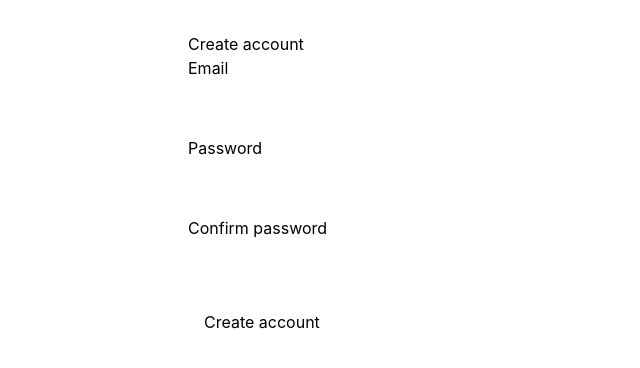
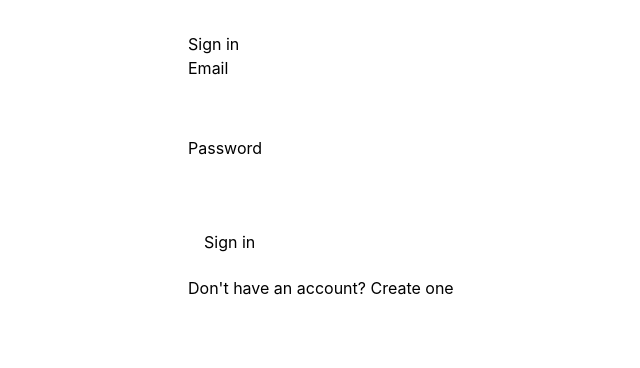
Before and after one commit to CodePicsel/SealVault-frontend, a React (Vite) app: page /login in a window 1280 px wide. Shown: the top 368 px of the page, without its empty margins (212-852 px from the left). Built offline with nearby package versions, Linux system fonts and the light colour scheme; no server answers.

Commit message:
Working Feature: Login

```diff
--- a/package.json
+++ b/package.json
@@ -14,7 +14,7 @@
     "axios": "^1.13.5",
     "react": "^19.2.0",
     "react-dom": "^19.2.0",
-    "react-router-dom": "^7.13.1",
+    "react-router-dom": "^6.30.3",
     "tailwindcss": "^4.2.0"
   },
   "devDependencies": {
--- a/src/App.tsx
+++ b/src/App.tsx
@@ -1,14 +1,41 @@
-import {AuthProvider} from './contexts/AuthContext'
-import {SignUp} from "./pages/SignUp.tsx";
+// src/App.tsx
+import React from 'react';
+import { BrowserRouter, Routes, Route, Link } from 'react-router-dom';
+import { AuthProvider } from './contexts/AuthContext';
+import { SignUp } from './pages/SignUp';
+import { Login } from './pages/Login';
+import { ProtectedRoute } from './components/ProtectedRoutes';
 
+const Dashboard: React.FC = () => {
+    return (
+        <div style={{ padding: 24 }}>
+            <h2>Dashboard</h2>
+            <p>Protected content — you are logged in.</p>
+            <Link to="/profile">Profile</Link>
+        </div>
+    );
+};
 
-function App() {
+const App: React.FC = () => {
+    return (
+        <AuthProvider>
+            <BrowserRouter>
+                <Routes>
+                    <Route path="/signup" element={<SignUp />} />
+                    <Route path="/login" element={<Login />} />
+                    <Route
+                        path="/"
+                        element={
+                            <ProtectedRoute>
+                                <Dashboard />
+                            </ProtectedRoute>
+                        }
+                    />
+                    {/* add other routes here */}
+                </Routes>
+            </BrowserRouter>
+        </AuthProvider>
+    );
+};
 
-  return (
-      <AuthProvider>
-          <SignUp/>
-      </AuthProvider>
-  )
-}
-
-export default App
+export default App;
--- /dev/null
+++ b/src/components/ProtectedRoutes.tsx
@@ -0,0 +1,11 @@
+// src/components/ProtectedRoute.tsx
+import React, {type JSX} from 'react';
+import { Navigate } from 'react-router-dom';
+import { useAuth } from '../contexts/AuthContext';
+
+interface Props { children: JSX.Element; }
+export const ProtectedRoute: React.FC<Props> = ({ children }) => {
+  const { token } = useAuth();
+  if (!token) return <Navigate to="/login" replace />;
+  return children;
+};
--- /dev/null
+++ b/src/pages/Login.tsx
@@ -0,0 +1,84 @@
+// src/pages/Login.tsx
+import React, { useState } from 'react';
+import { useNavigate, Link } from 'react-router-dom';
+import api from '../api/axios';
+import type { User } from '../types/auth';
+import { useAuth } from '../contexts/AuthContext';
+
+type LoginResponse = { token: string; user: User };
+
+export const Login: React.FC = () => {
+    const navigate = useNavigate();
+    const { login } = useAuth();
+
+    const [email, setEmail] = useState('');
+    const [password, setPassword] = useState('');
+    const [loading, setLoading] = useState(false);
+    const [error, setError] = useState<string | null>(null);
+
+    const handleSubmit = async (e: React.FormEvent) => {
+        e.preventDefault();
+        setError(null);
+        if (!email || !password) return setError('Email and password are required.');
+
+        try {
+            setLoading(true);
+            const resp = await api.post<LoginResponse>('/api/auth/login', { email, password });
+            login(resp.data.token, resp.data.user);
+            navigate('/', { replace: true }); // go to home or dashboard
+        } catch (err: any) {
+            if (err?.response) {
+                const data = err.response.data;
+                if (Array.isArray(data?.errors) && data.errors.length) setError(data.errors[0].msg);
+                else if (data?.message) setError(data.message);
+                else setError('Login failed.');
+            } else {
+                setError('Network error.');
+            }
+        } finally {
+            setLoading(false);
+        }
+    };
+
+    return (
+        <div style={{ maxWidth: 480, margin: '2rem auto' }}>
+            <h2>Sign in</h2>
+            <form onSubmit={handleSubmit}>
+                <label>
+                    Email
+                    <input
+                        value={email}
+                        onChange={(e) => setEmail(e.target.value)}
+                        type="email"
+                        required
+                        autoComplete="email"
+                        style={{ display: 'block', width: '100%', padding: 8, marginTop: 4 }}
+                    />
+                </label>
+
+                <label style={{ marginTop: 12, display: 'block' }}>
+                    Password
+                    <input
+                        value={password}
+                        onChange={(e) => setPassword(e.target.value)}
+                        type="password"
+                        required
+                        autoComplete="current-password"
+                        style={{ display: 'block', width: '100%', padding: 8, marginTop: 4 }}
+                    />
+                </label>
+
+                {error && <div style={{ color: 'crimson', marginTop: 12 }}>{error}</div>}
+
+                <button type="submit" disabled={loading} style={{ marginTop: 16, padding: '10px 16px' }}>
+                    {loading ? 'Signing in…' : 'Sign in'}
+                </button>
+
+                <div style={{ marginTop: 12 }}>
+                    <span>Don't have an account? </span>
+                    <Link to="/signup">Create one</Link>
+                </div>
+            </form>
+        </div>
+    );
+};
--- a/src/pages/SignUp.tsx
+++ b/src/pages/SignUp.tsx
@@ -3,24 +3,24 @@ import React, { useState } from 'react';
 import api from '../api/axios';
 import type { RegisterRequest, RegisterResponse } from '../types/auth';
 import { useAuth } from '../contexts/AuthContext';
+import { Link, useNavigate } from 'react-router-dom';
 
 const validateEmail = (email: string) => /\S+@\S+\.\S+/.test(email);
 
 export const SignUp: React.FC = () => {
+    const navigate = useNavigate();   // ✅ MUST be inside component
     const { login } = useAuth();
+
     const [email, setEmail] = useState('');
     const [password, setPassword] = useState('');
     const [confirm, setConfirm] = useState('');
     const [loading, setLoading] = useState(false);
     const [error, setError] = useState<string | null>(null);
-    const [success, setSuccess] = useState<string | null>(null);
 
     const handleSubmit = async (e: React.FormEvent) => {
         e.preventDefault();
         setError(null);
-        setSuccess(null);
 
-        // Client-side validation (basic)
         if (!validateEmail(email)) return setError('Please enter a valid email.');
         if (password.length < 8) return setError('Password must be at least 8 characters.');
         if (password !== confirm) return setError('Passwords do not match.');
@@ -30,26 +30,17 @@ export const SignUp: React.FC = () => {
         try {
             setLoading(true);
             const resp = await api.post<RegisterResponse>('/api/auth/register', payload);
-            // Save token + user via context
+
             login(resp.data.token, resp.data.user);
-            setSuccess('Account created — you are now logged in.');
-            setEmail('');
-            setPassword('');
-            setConfirm('');
+
+            // redirect AFTER login
+            navigate('/', { replace: true });
+
         } catch (err: any) {
-            // Try to parse server validation errors
-            if (err?.response) {
-                const data = err.response.data;
-                // server uses { errors: [...] } or { message: '...' }
-                if (Array.isArray(data?.errors) && data.errors.length > 0) {
-                    setError(data.errors[0].msg || JSON.stringify(data.errors[0]));
-                } else if (data?.message) {
-                    setError(data.message);
-                } else {
-                    setError('Registration failed. Please try again.');
-                }
+            if (err?.response?.data?.message) {
+                setError(err.response.data.message);
             } else {
-                setError('Network error. Check your connection or server.');
+                setError('Registration failed.');
             }
         } finally {
             setLoading(false);
@@ -68,46 +59,41 @@ export const SignUp: React.FC = () => {
                         type="email"
                         required
                         autoComplete="email"
-                        style={{ display: 'block', width: '100%', padding: 8, marginTop: 4 }}
                     />
                 </label>
 
-                <label style={{ marginTop: 12, display: 'block' }}>
+                <label>
                     Password
                     <input
                         value={password}
                         onChange={(e) => setPassword(e.target.value)}
                         type="password"
                         required
-                        autoComplete="new-password"
-                        style={{ display: 'block', width: '100%', padding: 8, marginTop: 4 }}
                         minLength={8}
                     />
                 </label>
 
-                <label style={{ marginTop: 12, display: 'block' }}>
+                <label>
                     Confirm password
                     <input
                         value={confirm}
                         onChange={(e) => setConfirm(e.target.value)}
                         type="password"
                         required
-                        autoComplete="new-password"
-                        style={{ display: 'block', width: '100%', padding: 8, marginTop: 4 }}
                         minLength={8}
                     />
                 </label>
 
-                {error && <div style={{ color: 'crimson', marginTop: 12 }}>{error}</div>}
-                {success && <div style={{ color: 'green', marginTop: 12 }}>{success}</div>}
+                {error && <div style={{ color: 'crimson' }}>{error}</div>}
 
-                <button
-                    type="submit"
-                    disabled={loading}
-                    style={{ marginTop: 16, padding: '10px 16px' }}
-                >
+                <button type="submit" disabled={loading}>
                     {loading ? 'Creating…' : 'Create account'}
                 </button>
+
+                <div style={{ marginTop: 12 }}>
+                    <span>Already have an account? </span>
+                    <Link to="/login">Sign In</Link>
+                </div>
             </form>
         </div>
     );
```
Also changed, not shown: 1 other file (tests, documents, lock files or other folders).
